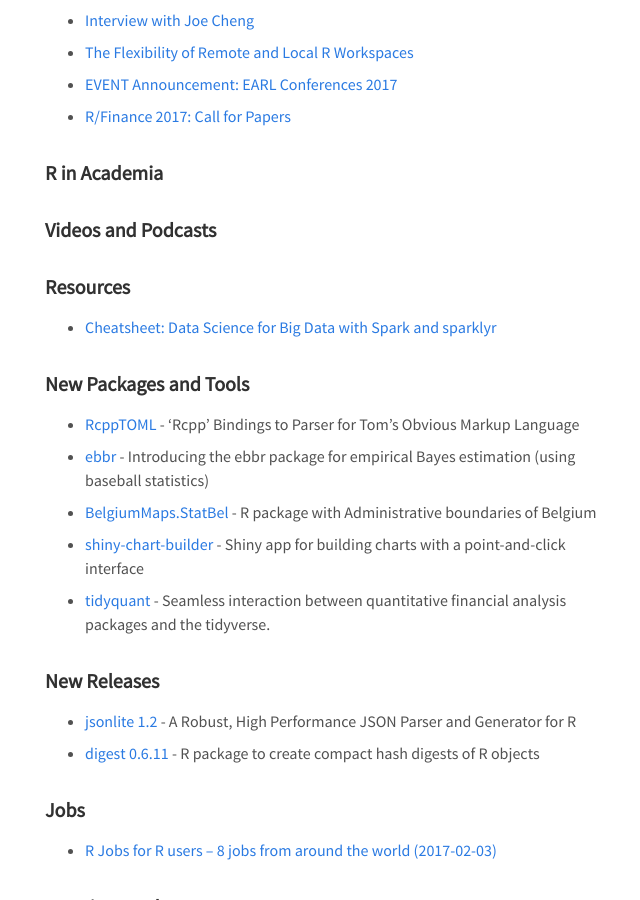
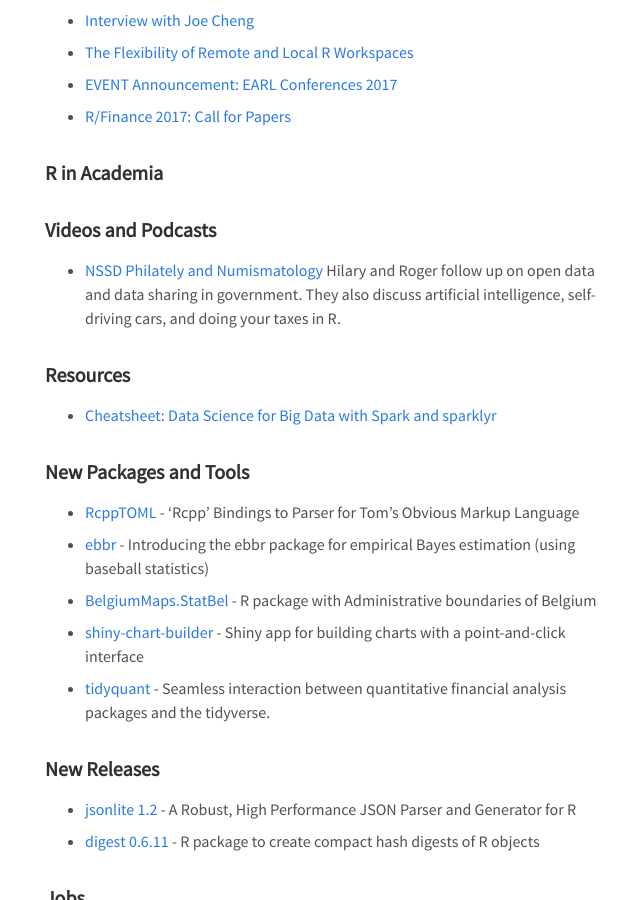
Before and after one commit to rweekly/rweekly.org, a Jekyll site: the page built from draft.md, in a window 1280 px wide and 900 px high, scrolled down 3844 px. Shown: the whole window, without its empty margins (315-955 px from the left). Built offline with Jekyll 4.4.1, drawn with Linux system fonts in a browser that asks for light colours; comment, search, counter and statistics services are not loaded.

Commit message:
added podcast

```diff
--- a/draft.md
+++ b/draft.md
@@ -138,7 +138,7 @@
 
 ### Videos and Podcasts
 
-
++ [NSSD Philately and Numismatology](https://soundcloud.com/nssd-podcast/episode-30-philately-and-numismatology) Hilary and Roger follow up on open data and data sharing in government. They also discuss artificial intelligence, self-driving cars, and doing your taxes in R.
 
 
 ### Resources
```
